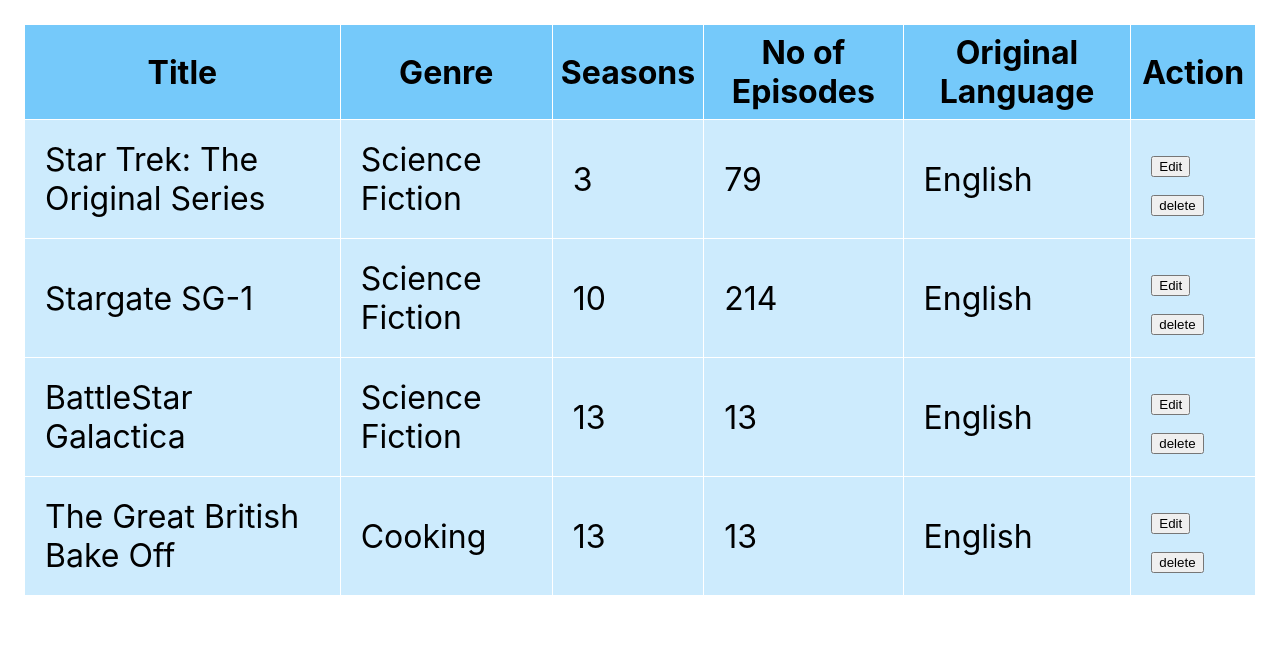
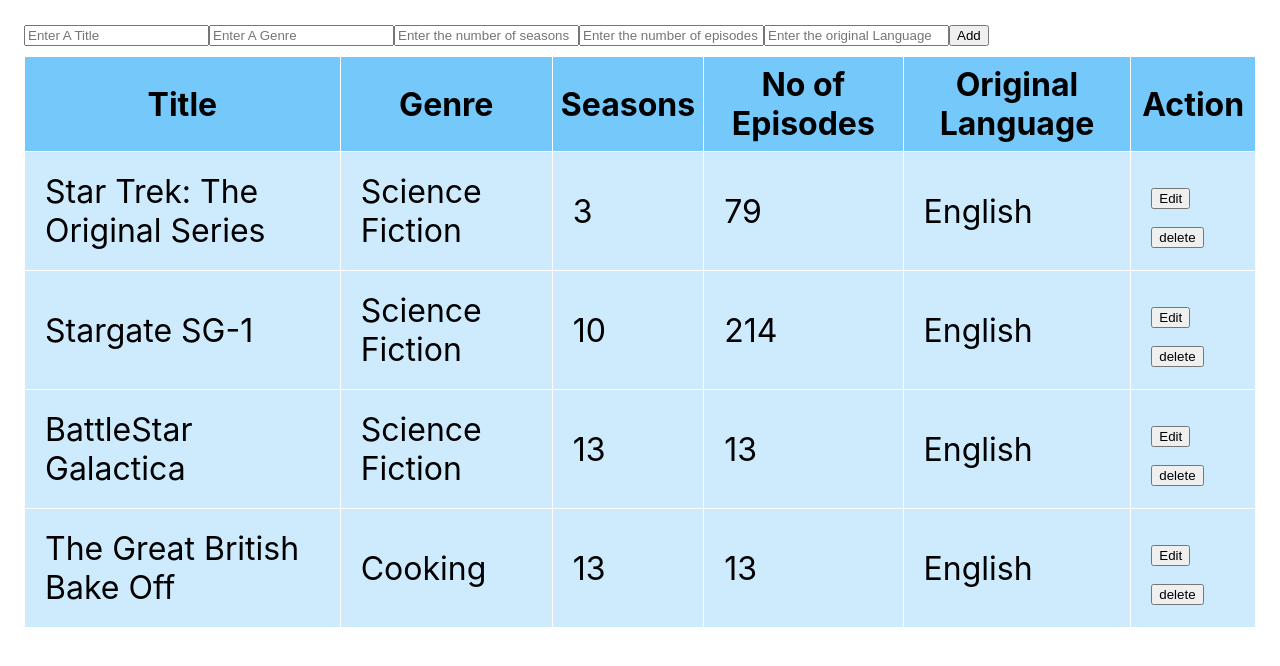
Before and after one commit to kap83/my-app-frontend, a React (Create React App) app: page / in a window 1280 px wide. Shown: the top 666 px of the page. Built offline with nearby package versions, Linux system fonts and the light colour scheme; data requests are answered from the project's data file.

Commit message:
commit message

```diff
--- a/db.json
+++ b/db.json
@@ -4,10 +4,8 @@
       "id": 1,
       "title": "Star Trek: The Original Series",
       "genre": "Science Fiction",
-      "seasons": 3,
-      "number_of_episodes": 79,
-      "original_language": "English",
-      "episodes": 79,
+      "seasons": "3",
+      "episodes": "79",
       "language": "English"
     },
     {
@@ -15,24 +13,24 @@
       "title": "Stargate SG-1",
       "genre": "Science Fiction",
       "seasons": 10,
-      "number_of_episodes": 214,
-      "original_language": "English"
+      "episodes": 214,
+      "language": "English"
     },
     {
       "id": 3,
       "title": "BattleStar Galactica",
       "genre": "Science Fiction",
       "seasons": 13,
-      "number_of_episodes": 13,
-      "original_language": "English"
+      "episodes": 13,
+      "language": "English"
     },
     {
       "id": 4,
       "title": "The Great British Bake Off",
       "genre": "Cooking",
       "seasons": 13,
-      "number_of_episodes": 13,
-      "original_language": "English"
+      "episodes": 13,
+      "language": "English"
     }
   ]
 }
--- a/src/components/AddNewShow.js
+++ b/src/components/AddNewShow.js
@@ -1,33 +1,47 @@
 import React, {useState} from 'react'
 import '../index.css';
 
-export default function AddNewShow({handleAddedShow}) {
+export default function AddNewShow({shows, handleShowStateUpdate}) {
 
-  const [title, setTitle] = useState("")
-  const [genre, setGenre] = useState("")
-  const [totalEpisodes, setTotalEpisodes] = useState("")
-  const [totalSeasons, setTotalSeasons] = useState("")
-  const [language, setLanguage] = useState("")
-  // const [ongoing, setOngoing] = useState("")
+  const [addNewShowData, setAddNewShowData] = useState({
+    title: "",
+    genre: "",
+    seasons: "",
+    episodes: "",
+    language: ""
+  })
 
-  const handleSubmit = (e) => {
+
+
+
+  const handleFormChange = (e) => {
     e.preventDefault()
+
+    setAddNewShowData((shows => ({...shows, [e.target.name]: e.target.value})))
+
+    // eslint-disable-next-line
     const newShowData = {
-      title: title,
-      genre: {category: genre},
-      seasons: totalSeasons,
-      number_of_episodes: totalEpisodes,
-      original_language: language,
-      // ongoing: ongoing
+      title: addNewShowData.title,
+      genre: addNewShowData.genre,
+      seasons: addNewShowData.seasons,
+      episodes: addNewShowData.episodes,
+      language: addNewShowData.language,
+
     }
+  }
+   const handleSubmit = (e) => {
+    e.preventDefault()
 
-    fetch("http://localhost:9292/shows", {
+    fetch("http://localhost:3000/shows", {
       method: "POST",
-      headers: {"Content-Type": "application/json"},
-      body: JSON.stringify(newShowData)
+      headers: {
+        "Accept": "application/json",
+        "Content-Type": "application/json"
+      },
+      body: JSON.stringify(addNewShowData)
     })
     .then(res => res.json())
-    .then(updatedShowData => handleAddedShow(updatedShowData))
+    .then(newShowData => handleShowStateUpdate(newShowData))
 
     // setTitle("")
     // setGenre("")
@@ -38,54 +52,41 @@
   }
 
   return (
-    <form onSubmit={handleSubmit} className='formStyle'>
+    <form onSubmit={handleSubmit} >
       <input
         type='text'
-        value={title}
         name='title'
         required='required'
         placeholder='Enter A Title'
-        onChange={(e)=> setTitle(e.target.value)}
+        onChange={handleFormChange}
         />
       <input
         type='text'
-        value={genre}
-        name='Genre'
+        name='genre'
         required='required'
         placeholder='Enter A Genre'
-        onChange={(e)=> setGenre(e.target.value)}
+        onChange={handleFormChange}
         />
       <input
         type='text'
-        value={totalSeasons}
-        name='Seasons'
+        name='seasons'
         required='required'
         placeholder='Enter the number of seasons'
-        onChange={(e)=> setTotalSeasons(e.target.value)}
+        onChange={handleFormChange}
         />
       <input
         type='text'
-        value={totalEpisodes}
-        name='Episodes'
+        name='episodes'
         required='required'
         placeholder='Enter the number of episodes'
-        onChange={(e)=> setTotalEpisodes(e.target.value)}
+        onChange={handleFormChange}
         />
       <input type='text'
-      value={language}
-      name='Lanuage'
+      name='language'
       required='required'
       placeholder='Enter the original Language'
-      onChange={(e)=> setLanguage(e.target.value)}
+      onChange={handleFormChange}
       />
-      {/* <input
-        type='text'
-        value={ongoing}
-        name='Ongoing?'
-        required='required'
-        placeholder='Is it ongoing?'
-        onChange={(e)=> setOngoing(e.target.value)}
-        /> */}
       <button type='submit'>Add</button>
     </form>
   )
--- a/src/components/App.js
+++ b/src/components/App.js
@@ -1,14 +1,29 @@
-import React from 'react';
+import React, { useState, useEffect } from 'react';
 import '../index.css'
 import TVShows from './TVShows';
 
 function App() {
 
+  const [shows, setShows] = useState([])
+
+  useEffect(()=> {
+    fetch("http://localhost:3000/shows")
+    .then(res => res.json())
+    .then(showData => setShows(showData)
+    )
+  }, [])
+
+    // eslint-disable-next-line
+ const handleShowStateUpdate = (addedShow) => {
+
+  //setShows(addedShow)
+}
+
 
 return (
     <div className="app-container">
     {/* <h1>TV Show Catalogue</h1> */}
-      <TVShows />
+      {shows && <TVShows shows={shows} handleShowStateUpdate={handleShowStateUpdate} />}
     </div>
   );
 }
--- a/src/components/EditableShowRow.js
+++ b/src/components/EditableShowRow.js
@@ -5,7 +5,7 @@
 
   //to be able to type in the input field it had to be default value, not value
 
-
+  //it's not because of the defaultValue
 
   return (
     <>
@@ -24,7 +24,7 @@
           <input
           type='text'
           defaultValue={editedFormData.genre}
-          name='Genre'
+          name='genre'
           required='required'
           placeholder='Enter A Genre'
           onChange={handleEditFormChange}
@@ -34,7 +34,7 @@
         <input
           type='text'
           defaultValue={editedFormData.seasons}
-          name='Seasons'
+          name='seasons'
           required='required'
           placeholder='Enter the number of seasons'
           onChange={handleEditFormChange}
@@ -44,7 +44,7 @@
         <input
           type='text'
           defaultValue={editedFormData.episodes}
-          name='Episodes'
+          name='episodes'
           required='required'
           placeholder='Enter the number of episodes'
           onChange={handleEditFormChange}
@@ -54,7 +54,7 @@
       <input
         type='text'
         defaultValue={editedFormData.language}
-        name='Lanuage'
+        name='language'
         required='required'
         placeholder='Enter the original Language'
         onChange={handleEditFormChange}
--- a/src/components/ReadOnlyShowRow.js
+++ b/src/components/ReadOnlyShowRow.js
@@ -20,8 +20,8 @@
                   <td>{show.title}</td>
                   <td>{show.genre}</td>
                   <td>{show.seasons}</td>
-                  <td>{show.number_of_episodes}</td>
-                  <td>{show.original_language}</td>
+                  <td>{show.episodes}</td>
+                  <td>{show.language}</td>
                   <td><button type="button" onClick={(e)=> handleEditClick(e, show)}>Edit</button>
                   <button type="button" onClick={handleDeleteClick}>delete</button></td>
                   </tr>
--- a/src/components/TVShows.js
+++ b/src/components/TVShows.js
@@ -1,31 +1,24 @@
-import React, { Fragment, useEffect, useState} from 'react'
+import React, { Fragment, useState } from 'react'
 import '../index.css'
-// eslint-disable-next-line
 import AddNewShow from './AddNewShow'
 import EditableShowRow from './EditableShowRow'
 import ReadOnlyShowRow from './ReadOnlyShowRow'
 
 
-// eslint-disable-next-line
-export default function TVShows() {
 
-  const [shows, setShows] = useState([])
+export default function TVShows({shows, handleShowStateUpdate}) {
+
+  //show is not a function is our new problem
+
   const [editedShowId, setEditedShowId] = useState(null)
   const [editedFormData, setEditedFormData] = useState({
     title: "",
-    genre: " ",
+    genre: "",
     seasons: "",
-    eps: "",
+    episodes: "",
     language: ""
   })
 
-
-  useEffect(()=> {
-    fetch("http://localhost:3000/shows")
-    .then(res => res.json())
-    .then(showData => setShows(showData)
-    )
-  }, [])
 
   const handleEditClick = (e, show) => {
     e.preventDefault()
@@ -35,8 +28,8 @@
       title: show.title,
       genre: show.genre,
       seasons: show.seasons,
-      episodes: show.number_of_episodes,
-      language: show.original_language
+      episodes: show.episodes,
+      language: show.language
     }
     setEditedFormData(formValues)
   }
@@ -63,24 +56,28 @@
       },
       body: JSON.stringify(editedFormData)
     })
-    .then((res) => res.json())
-    .then(updatedShowData => console.log(updatedShowData))
-
-
-    // setEditedShowId(null)
+    .then((res) => res.json(res))
+    .then(updatedShowData => {
+     handleShowStateUpdate(updatedShowData)
+    })
+    setEditedShowId(null)
+    setEditedFormData("")
   }
 
   const handleDeletedShow = (deletedShow) => {
     const findDeletedShowById = shows.find(show => show.id === deletedShow.id )
     const copyOfShows = [...shows]
     copyOfShows.splice(findDeletedShowById, 1)
-    setShows(copyOfShows)
+    handleShowStateUpdate(copyOfShows)
   }
 
 
 
   return (
+  <>
     <div>
+      <AddNewShow shows={shows} handleShowStateUpdate={handleShowStateUpdate} />
+    </div>
       <form onSubmit={handleEditFormSubmit}>
         <table>
           <thead>
@@ -95,7 +92,7 @@
           </thead>
           <tbody>
             {
-              shows?.map(show => (
+              shows.map(show => (
                 <Fragment key={show.id}>
                   {
                     editedShowId === show.id ?
@@ -107,7 +104,6 @@
           </tbody>
         </table>
       </form>
-    </div>
-
+  </>
   )
 }
```
